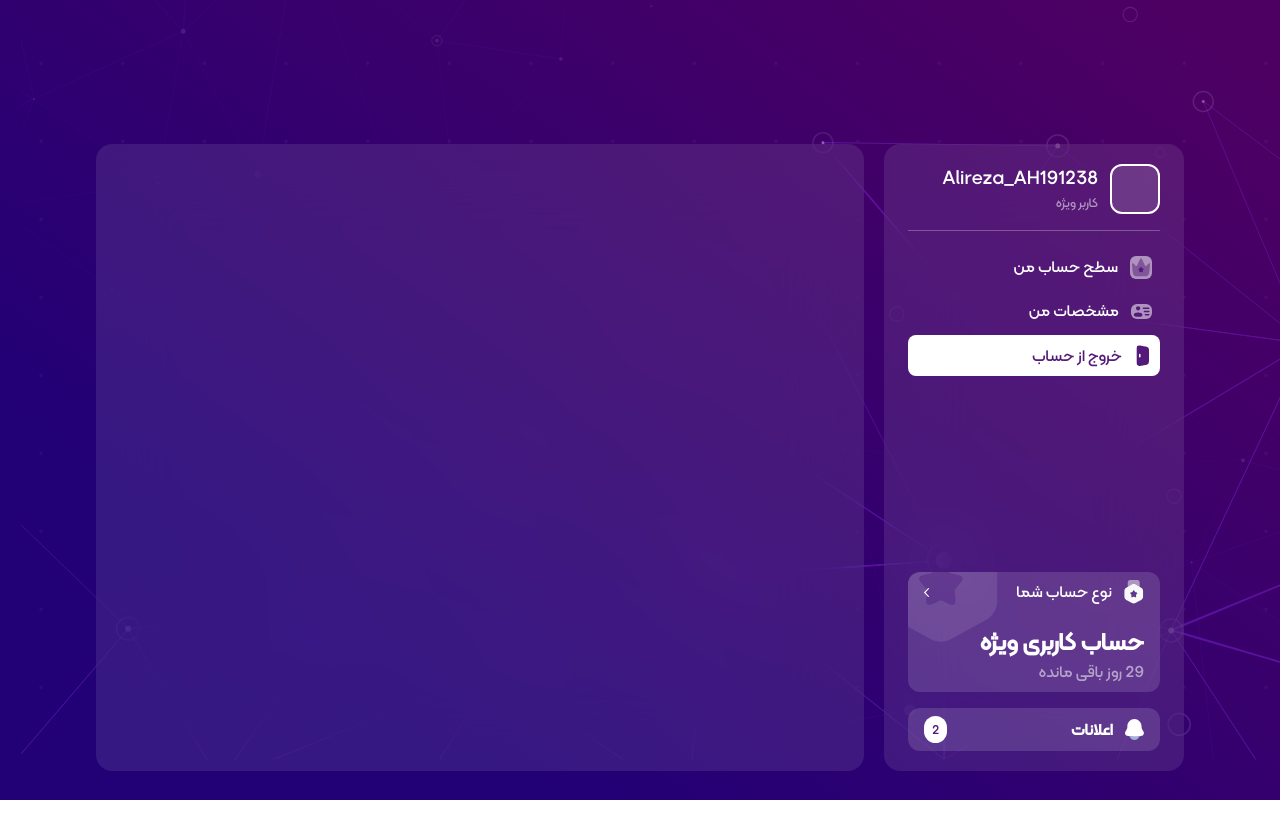
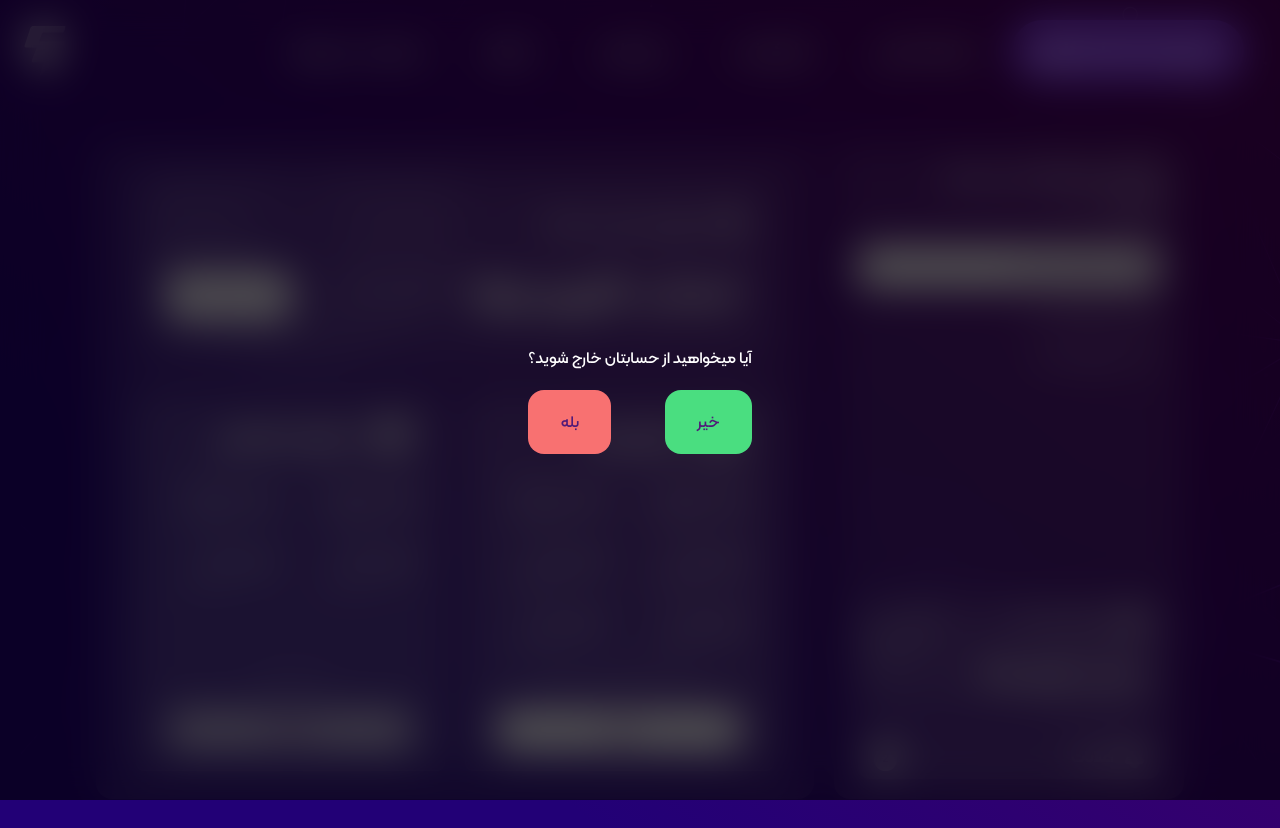
Before and after one commit to mahjs/Rayka-Electro, a React (Vite) app: page /dashboard in a window 1280 px wide. Both pictures are taken after a click on the button "خروج از حساب". Before the commit the page ends 800 px from the top, so only its background shows below. Built offline with nearby package versions, Linux system fonts and the light colour scheme.

Commit message:
make dashboard responsive and logout work

```diff
--- a/src/App.tsx
+++ b/src/App.tsx
@@ -1,4 +1,4 @@
-import { FC, useRef, useState } from 'react';
+import { FC, useState } from 'react';
 import { Route, BrowserRouter as Router, Routes } from 'react-router-dom';
 import { mainRoutes, protectedRoutes } from './routes/Routes';
 
--- a/src/components/navbar/Navbar.tsx
+++ b/src/components/navbar/Navbar.tsx
@@ -1,4 +1,4 @@
-import { Link, useLocation } from 'react-router-dom';
+import { Link, useLocation, useNavigate } from 'react-router-dom';
 import { FC, useEffect, useState } from 'react';
 import NavbarItem from './NavbarItem';
 import Logo from '../../assets/images/Logo.svg';
@@ -22,13 +22,14 @@ import Swiper from 'swiper';
  */
 
 interface Props {
-  swiper: Swiper | null;
-  currentIndex: number;
+  swiper?: Swiper | null;
+  currentIndex?: number;
 }
 
 const Navbar: FC<Props> = ({ swiper, currentIndex }) => {
   const [showNavbar, setShowNavbar] = useState<boolean>(false);
 
+  const navigate = useNavigate();
   const { pathname } = useLocation();
   const [isScrolled, setIsScrolled] = useState(false);
   useEffect(() => {
@@ -96,17 +97,45 @@ const Navbar: FC<Props> = ({ swiper, currentIndex }) => {
           <NavbarItem
             selected={currentIndex === 0}
             onClick={() => {
+              if (pathname !== '/') navigate('/');
               swiper?.slideTo(0);
             }}
             text="صفحه اصلی"
             delay={200}
           />
-          <NavbarItem selected={currentIndex === 1} onClick={() => swiper?.slideTo(1)} text="اپلیکیشن" delay={400} />
-          <NavbarItem selected={currentIndex === 2} onClick={() => swiper?.slideTo(2)} text="دی‌ان‌اس" delay={600} />
-          <NavbarItem selected={currentIndex === 3} onClick={() => swiper?.slideTo(3)} text="تعرفه" delay={800} />
+          <NavbarItem
+            selected={currentIndex === 1}
+            onClick={() => {
+              if (pathname !== '/') navigate('/');
+              swiper?.slideTo(1);
+            }}
+            text="اپلیکیشن"
+            delay={400}
+          />
+          <NavbarItem
+            selected={currentIndex === 2}
+            onClick={() => {
+              if (pathname !== '/') navigate('/');
+              swiper?.slideTo(2);
+            }}
+            text="دی‌ان‌اس"
+            delay={600}
+          />
+          <NavbarItem
+            selected={currentIndex === 3}
+            onClick={() => {
+              if (pathname !== '/') navigate('/');
+              swiper?.slideTo(3);
+            }}
+            text="تعرفه"
+            delay={800}
+          />
           <NavbarItem
             selected={currentIndex === 4}
-            onClick={() => swiper?.slideTo(4)}
+            onClick={() => {
+              if (pathname !== '/') navigate('/');
+              swiper?.slideTo(4);
+            }}
             text="وضعیت سرورها"
             delay={1000}
           />
@@ -130,6 +159,7 @@ const Navbar: FC<Props> = ({ swiper, currentIndex }) => {
             icon={currentIndex === 0 ? Home : HomeWhite}
             selected={currentIndex === 0}
             onClick={() => {
+              if (pathname !== '/') navigate('/');
               handleLinkClick();
               swiper?.slideTo(0);
             }}
@@ -137,6 +167,7 @@ const Navbar: FC<Props> = ({ swiper, currentIndex }) => {
           />
           <NavbarItem
             onClick={() => {
+              if (pathname !== '/') navigate('/');
               handleLinkClick();
               swiper?.slideTo(1);
             }}
@@ -148,6 +179,7 @@ const Navbar: FC<Props> = ({ swiper, currentIndex }) => {
             icon={currentIndex === 2 ? DNS : DNSWhite}
             selected={currentIndex === 2}
             onClick={() => {
+              if (pathname !== '/') navigate('/');
               handleLinkClick();
               swiper?.slideTo(2);
             }}
@@ -157,6 +189,7 @@ const Navbar: FC<Props> = ({ swiper, currentIndex }) => {
             icon={currentIndex === 3 ? Crown : CrownWhite}
             selected={currentIndex === 3}
             onClick={() => {
+              if (pathname !== '/') navigate('/');
               handleLinkClick();
               swiper?.slideTo(3);
             }}
@@ -166,6 +199,7 @@ const Navbar: FC<Props> = ({ swiper, currentIndex }) => {
             icon={currentIndex === 4 ? Server : ServerWhite}
             selected={currentIndex === 4}
             onClick={() => {
+              if (pathname !== '/') navigate('/');
               handleLinkClick();
               swiper?.slideTo(4);
             }}
--- a/src/components/ui/UnderlineCopyText.tsx
+++ b/src/components/ui/UnderlineCopyText.tsx
@@ -23,16 +23,14 @@ const UnderlineCopyText: FC<Props> = ({ text }) => {
         setShowTooltip(false);
         setIsClicked(false);
       }}
-      className="flex cursor-pointer gap-3 bg-gradient-to-l px-5 py-2 rounded-full from-[#8C39F3] to-[#9F52FF]"
+      className="flex items-center cursor-pointer gap-3 bg-gradient-to-l px-5 pl-8 py-2 rounded-full from-[#8C39F3] to-[#9F52FF]"
     >
-      <span className="relative text-white text-[1.5rem] hover:underline">
-        {text}
-        {showTooltip && (
-          <span className="absolute text-[1rem] text-white -top-[150%] px-[1rem] py-[.5rem] bg-[#2d2d2d] rounded-md left-[50%] -translate-x-[50%] whitespace-nowrap">
-            {isClicked ? 'کپی شد' : 'کلیک کنید'}
-          </span>
-        )}
-      </span>
+      <span className="relative text-white text-[1.5rem] hover:underline">{text}</span>
+      {showTooltip && (
+        <span className="absolute text-[1rem] text-white -top-[100%] px-[1rem] py-[.5rem] bg-[#2d2d2d] rounded-md left-[50%] -translate-x-[50%] whitespace-nowrap">
+          {isClicked ? 'کپی شد' : 'کلیک کنید'}
+        </span>
+      )}
       <img src={Copy} />
     </div>
   );
--- a/src/index.css
+++ b/src/index.css
@@ -63,6 +63,7 @@ select {
   font-size: clamp(0.6rem, calc(0.6rem + ((1vw - 3.6px) * 0.445)), 1.22963rem);
   line-height: normal;
 }
+
 .title-2 {
   font-family: 'KalamehBold';
   font-size: 2.175rem;
--- a/src/pages/dashboard/AccountInfo.tsx
+++ b/src/pages/dashboard/AccountInfo.tsx
@@ -30,9 +30,9 @@ const AccountInfo = () => {
           </button>
         </div>
         <div className="flex flex-col">
-          <h4 className="text-white text-[2.2rem]">{user.name}</h4>
+          <h4 className="text-white text-[1.2rem] md:text-[1.8rem] lg:text-[2.2rem]">{user.name}</h4>
           <div className="flex gap-2">
-            <p className="text-[#ffffff88] text-[1.2rem]">{user.email}</p>
+            <p className="text-[#ffffff88] text-[.9rem] lg:text-[1.2rem]">{user.email}</p>
             <img src={Edit} />
           </div>
         </div>
@@ -42,7 +42,10 @@ const AccountInfo = () => {
           <h5 className="opacity-40 text-[1.2rem] whitespace-nowrap">تغییر مشخصات</h5>
           <div className="h-[1px] bg-white opacity-10 w-[90%]" />
         </div>
-        <form onSubmit={(e) => e.preventDefault()} className="flex gap-x-10 gap-y-5 flex-wrap">
+        <form
+          onSubmit={(e) => e.preventDefault()}
+          className="flex justify-center md:justify-stretch gap-x-10 gap-y-5 flex-wrap"
+        >
           <Input
             title="نام"
             value={accountInfoState.name}
@@ -71,7 +74,7 @@ const AccountInfo = () => {
             setValue={(value: string) => setAccountInfoState((prevInfo) => ({ ...prevInfo, profileName: value }))}
             type="text"
           />
-          <button className="absolute top-[4rem] left-5 px-5 bg-white  text-[#511A79] text-[1.5rem] h-[3.5rem] self-end font-bold  rounded-2xl">
+          <button className="absolute md:text-[1.2rem] top-[8rem] lg:top-[4rem] left-5 px-5 py-2 bg-white  text-[#511A79] lg:h-[3.5rem] self-end font-bold  rounded-2xl">
             اعمال تفییرات
           </button>
         </form>
@@ -81,7 +84,10 @@ const AccountInfo = () => {
           <h5 className="opacity-40 text-[1.2rem] whitespace-nowrap">تغییر رمز عبور</h5>
           <div className="h-[1px] bg-white opacity-10 w-[90%]" />
         </div>
-        <form onSubmit={(e) => e.preventDefault()} className="flex gap-x-10 gap-y-5 flex-wrap">
+        <form
+          onSubmit={(e) => e.preventDefault()}
+          className="flex justify-center md:justify-stretch gap-x-10 gap-y-5 flex-wrap"
+        >
           <Input title="رمز عبور فعلی" value={passwordState.oldPassword} icon={HidePassword} type="password" disable />
           <Input
             title="رمز عبور جدید"
@@ -100,7 +106,7 @@ const AccountInfo = () => {
             type="password"
           />
           <div className="w-full">
-            <button className="bg-white  text-[#511A79] text-[1.5rem] h-[3.5rem] self-end font-bold min-w-[280px] rounded-2xl">
+            <button className="bg-white text-[#511A79] md:text-[1.5rem] h-[3.5rem] self-end font-bold min-w-full md:min-w-[280px] rounded-2xl">
               تغییر رمز عبور
             </button>
           </div>
--- a/src/pages/dashboard/Dashboard.tsx
+++ b/src/pages/dashboard/Dashboard.tsx
@@ -2,6 +2,7 @@ import { useState } from 'react';
 import DashboardBG from '../../assets/images/dashboard-bg.svg';
 import MainContent from './MainContent';
 import SideBar from './SideBar';
+import Navbar from '../../components/navbar/Navbar';
 
 export type Tabs = 'my-account' | 'my-info' | 'logout' | 'upgrade';
 
@@ -14,8 +15,9 @@ const Dashboard = () => {
 
   return (
     <div className="relative min-h-full w-full overflow-hidden">
+      <Navbar />
       <img src={DashboardBG} className="absolute min-w-[100vw] min-h-[100vh] -z-10" />
-      <div className="flex min-w-[100vw] min-h-[100vh] gap-5 pt-[9rem] pb-[1.8rem] px-[6rem]">
+      <div className="flex items-center md:items-stretch flex-col lg:flex-row min-w-[100vw] min-h-[100vh] gap-5 pt-[9rem] pb-[1.8rem] px-[6rem]">
         <SideBar selectedTab={selectedTab} handleSelectTab={handleSelectTab} />
         <MainContent selectedTab={selectedTab} />
       </div>
--- a/src/pages/dashboard/MainContent.tsx
+++ b/src/pages/dashboard/MainContent.tsx
@@ -11,7 +11,7 @@ interface Props {
 
 const MainContent: FC<Props> = ({ selectedTab }) => {
   return (
-    <main className="bg-[#ffffff18] min-h-full px-10 py-7 rounded-2xl w-full backdrop-blur-[37px]">
+    <main className="bg-[#ffffff18] min-h-full min-w-[380px] px-6 md:px-10 py-7 rounded-2xl backdrop-blur-[37px]">
       {/* My account component*/}
       {selectedTab === 'my-account' && <MyAccount premium={user.premium} />}
       {selectedTab === 'my-info' && <AccountInfo />}
--- a/src/pages/dashboard/MyAccount.tsx
+++ b/src/pages/dashboard/MyAccount.tsx
@@ -21,20 +21,22 @@ const MyAccount: FC<Props> = ({ premium }) => {
             <img src={StarPremium} alt="Premium badge" />
             <h4 className="text-[1.5rem]">سطح حساب شما</h4>
           </div>
-          <div className="flex items-center">
+          <div className="flex flex-wrap items-center">
             {premium && (
               <div className="flex gap-5 items-center">
-                <p className="text-[2.5rem] font-bold">حساب کاربری ویژه</p>
-                <span className="opacity-60">{29} روز باقی مانده</span>
+                <p className="text-[1.5rem] whitespace-nowrap md:text-[2rem] lg:text-[2.5rem] font-bold">
+                  حساب کاربری ویژه
+                </p>
+                <span className="opacity-60 text-[.8rem] md:text-[1rem] whitespace-nowrap">{29} روز باقی مانده</span>
               </div>
             )}
             {!premium && <span>حساب کاربری عادی</span>}
-            <button className="mr-auto bg-white text-[#541A79] py-3 px-5 rounded-lg">
+            <button className="mx-auto mt-3 md:mr-auto md:ml-0 whitespace-nowrap bg-white text-[#541A79] py-3 px-5 rounded-lg">
               {premium ? 'تمدید اشتراک' : 'خرید اشتراک'}
             </button>
           </div>
         </div>
-        <div className="grid h-full grid-cols-2 gap-5">
+        <div className="grid h-full lg:grid-cols-2 gap-5">
           <PlanFeatures
             active
             icon={paidPlan.icon}
--- a/src/pages/dashboard/SideBar.tsx
+++ b/src/pages/dashboard/SideBar.tsx
@@ -5,8 +5,9 @@ import Logout from '../../assets/images/logout.svg';
 import LeftArrow from '../../assets/images/left-arrow.svg';
 import StarPremium from '../../assets/images/star-premium.svg';
 import Bell from '../../assets/images/bell.svg';
-import { FC } from 'react';
+import { FC, useState } from 'react';
 import { Tabs } from './Dashboard';
+import { useNavigate } from 'react-router-dom';
 
 export const user = {
   name: 'Alireza_AH191238',
@@ -25,11 +26,6 @@ const tabs = [
     title: 'مشخصات من',
     image: Profile,
   },
-  {
-    name: 'logout',
-    title: 'خروج از حساب',
-    image: Logout,
-  },
 ];
 
 interface Props {
@@ -38,8 +34,12 @@ interface Props {
 }
 
 const SideBar: FC<Props> = ({ selectedTab, handleSelectTab }) => {
+  const navigate = useNavigate();
+  const [openExitModal, setOpenExitModal] = useState<boolean>(false);
+
   return (
-    <aside className="bg-[#ffffff18] rounded-2xl min-w-[300px] backdrop-blur-[37px] flex flex-col px-6 py-5 gap-4">
+    <>
+      <aside className="bg-[#ffffff18] rounded-2xl min-w-[380px] md:min-w-[350px] backdrop-blur-[37px] flex flex-col px-6 py-5 gap-4">
         <ProfileInfo name={user.name} email={user.email} premium={user.premium} />
         <div className="h-[1px] bg-[#ffffff44] mx-auto w-[100%]" />
         <div className="flex flex-col gap-1">
@@ -62,6 +62,10 @@ const SideBar: FC<Props> = ({ selectedTab, handleSelectTab }) => {
               </p>
             </button>
           ))}
+          <button onClick={() => setOpenExitModal(true)} className="flex gap-3 text-white items-center p-2 rounded-lg">
+            <img src={Logout} alt="exit" className="bg-[#ffffff88] p-[2px] rounded-md" />
+            <p>خروج از حساب</p>
+          </button>
         </div>
 
         {/* Premium card */}
@@ -85,6 +89,25 @@ const SideBar: FC<Props> = ({ selectedTab, handleSelectTab }) => {
           <span className="mr-auto py-1 px-2 text-[.8rem] rounded-full bg-white text-[#511A79]">{2}</span>
         </button>
       </aside>
+      {openExitModal && (
+        <div className="fixed flex justify-center items-center text-white backdrop-blur-[20px] z-50 top-0 left-0 right-0 bottom-0 bg-[#000000aa] w-[100vw] h-[100vh]">
+          <div className="flex flex-col gap-5 justify-center items-center">
+            <p>آیا میخواهید از حسابتان خارج شوید؟</p>
+            <div className="flex justify-between w-full">
+              <button
+                onClick={() => setOpenExitModal(false)}
+                className="bg-green-400 text-[#511A79] py-5 px-8 rounded-2xl"
+              >
+                خیر
+              </button>
+              <button onClick={() => navigate('/')} className="bg-red-400 text-[#511A79] py-5 px-8 rounded-2xl">
+                بله
+              </button>
+            </div>
+          </div>
+        </div>
+      )}
+    </>
   );
 };
 
```
Also changed, not shown: src/main.tsx (+5 -5 lines), src/assets/images/dashboard-bg.svg. Lines whose indentation alone changed are shown as unchanged.
